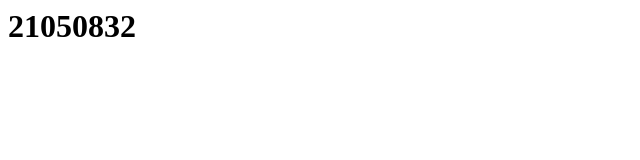
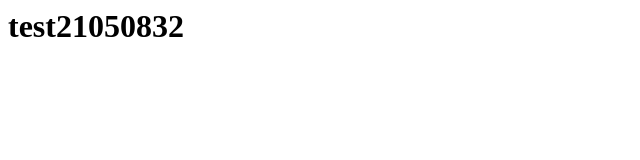
Before and after one commit to lithisha/operate_repo, a plain HTML site: page index.html in a window 1280 px wide. Shown: the whole page, without its empty margins (0-640 px from the left). Drawn offline with Linux system fonts and the light colour scheme.

Commit message:
Update index.html

```diff
--- a/index.html
+++ b/index.html
@@ -2,6 +2,6 @@
 <head>
 </head>
 <body>
-	<h1>21050832<h1>
+	<h1>test21050832<h1>
 </body>
 </html>
```
